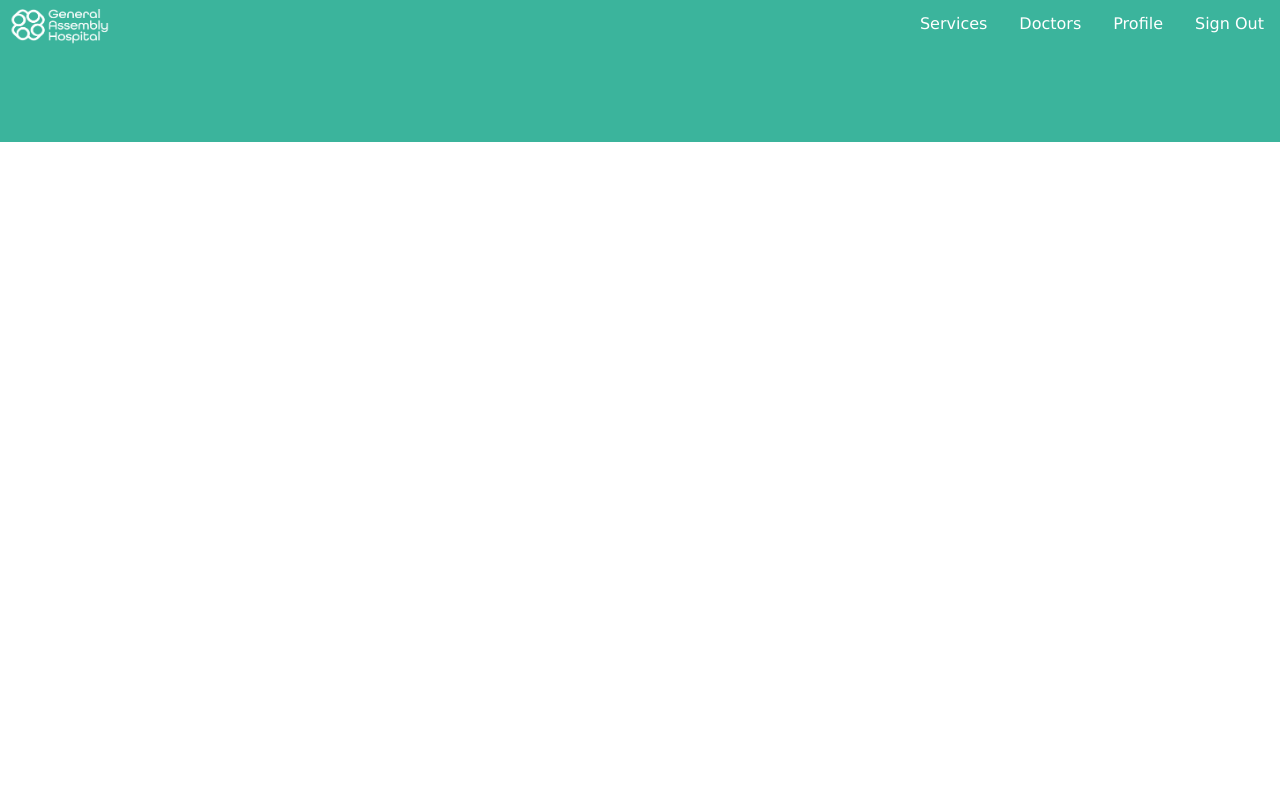
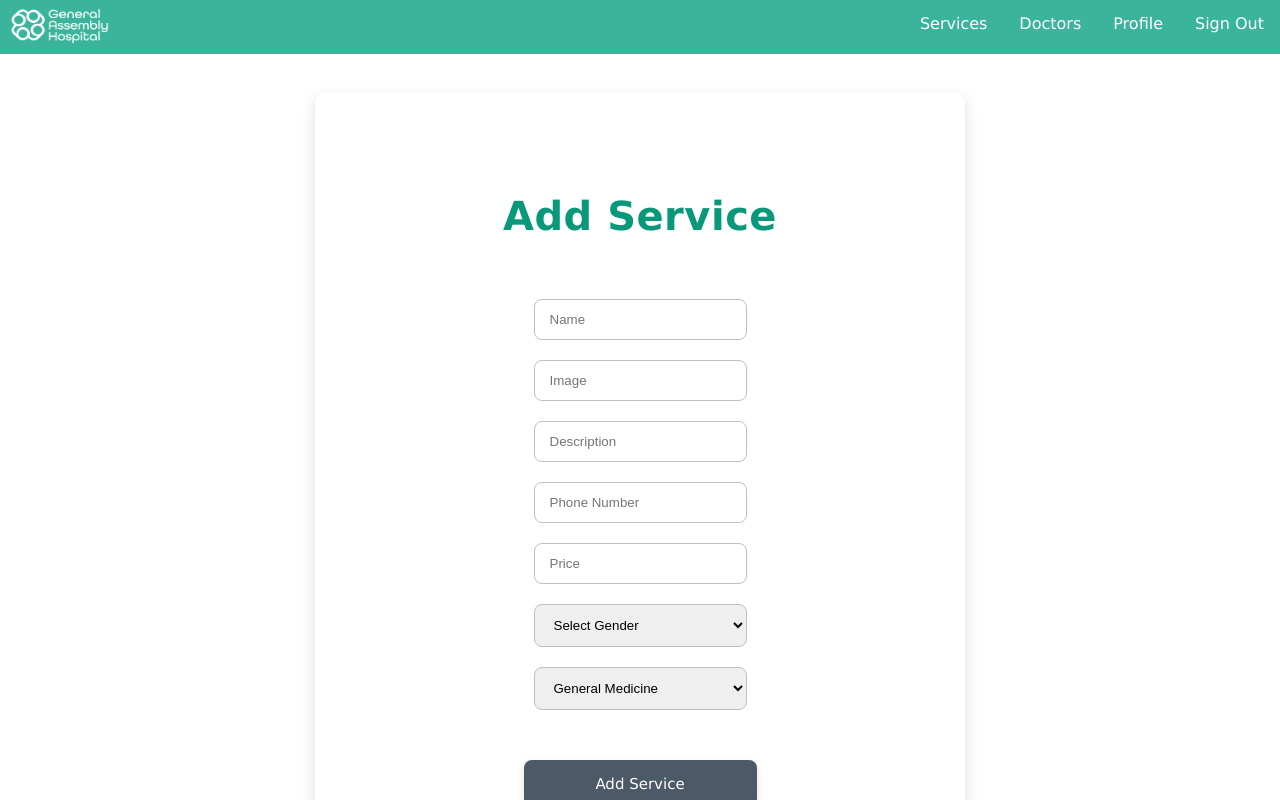
Before and after one commit to TasneemAlhelli/hospital-platform, a React (Vite) app: page /add-service in a window 1280 px wide. Shown: the top 800 px of the page. Built offline with nearby package versions, Linux system fonts and the light colour scheme.

Commit message:
Add service

```diff
--- a/src/App3.css
+++ b/src/App3.css
@@ -151,8 +151,80 @@
   font-family: "Lucida Sans", sans-serif;
   color: #4c5a67;
 }
+************
 
-******** ******** ******** ******** .editProfile-form {
+
+.addDocSection {
+  margin-top: 130px;
+  margin-bottom: 130px;
+  height: 750px;
+  display: flex;
+  flex-direction: column;
+  align-items: center;
+  justify-content: center;
+}
+
+.addDocForm-container {
+  width: 650px;
+  background-color: #fff;
+  box-shadow: rgba(0, 0, 0, 0.13) 0px 5px 15px;
+  border-radius: 10px;
+  box-sizing: border-box;
+  padding: 90px 30px;
+}
+
+.addDocForm {
+  display: flex;
+  flex-direction: column;
+  flex-wrap: wrap;
+  justify-content: space-between;
+  align-items: stretch;
+  align-content: center;
+}
+
+.addDocInput {
+  border-radius: 8px;
+  border: 1px solid #c0c0c0;
+  outline: 0 !important;
+  box-sizing: border-box;
+  padding: 12px 15px;
+  margin: 10px;
+}
+
+.addDocTitle {
+  color: #0a987b;
+  text-align: center;
+  font-family: "Lucida Sans", sans-serif;
+  margin: 10px 0 30px 0;
+  padding-bottom: 20px;
+  font-size: 40px;
+  font-weight: 800;
+  letter-spacing: 0.5px;
+}
+
+.addDoc-form-btn {
+  margin-top: 40px;
+  margin-bottom: 20px;
+  padding: 15px 15px;
+  font-family: "Lucida Sans", sans-serif;
+  font-size: 15px;
+  border-radius: 8px;
+  border: 0 !important;
+  outline: 0 !important;
+  background: #4c5a67;
+  color: white;
+  cursor: pointer;
+  box-shadow: rgba(0, 0, 0, 0.13) 0px 3px 8px;
+}
+
+.timeSec {
+  font-family: "Lucida Sans", sans-serif;
+  color: #4c5a67;
+}
+
+
+************
+.editProfile-form {
   display: flex;
   flex-direction: column;
   flex-wrap: nowrap;
--- a/src/pages/AddService.jsx
+++ b/src/pages/AddService.jsx
@@ -1,21 +1,21 @@
-import { useState, useEffect } from 'react'
-import { addService } from '../services/services'
+import { useState, useEffect } from "react"
+import { addService } from "../services/services"
 
 const AddService = () => {
   const options = [
-    'General Medicine',
-    'Pediatrics',
-    'Obstetrics and Gynecology',
-    'Urology',
-    'Dentistry',
-    'Dermatology',
-    'Cardiology',
-    'Orthopedics',
-    'Psychiatry',
-    'Physical Therapy',
-    'Occupational Therapy',
-    'Allergology',
-    'other'
+    "General Medicine",
+    "Pediatrics",
+    "Obstetrics and Gynecology",
+    "Urology",
+    "Dentistry",
+    "Dermatology",
+    "Cardiology",
+    "Orthopedics",
+    "Psychiatry",
+    "Physical Therapy",
+    "Occupational Therapy",
+    "Allergology",
+    "other",
   ]
   const [service, setService] = useState([])
 
@@ -25,61 +25,80 @@ const AddService = () => {
 
   const handelSubmit = (event) => {
     event.preventDefault()
-    console.log('event', event)
-    console.log('service', service)
+    console.log("event", event)
+    console.log("service", service)
     addService(service)
   }
   return (
+    <div className="addDocSection">
+      <div className="addDocForm-container">
+        <p class="addDocTitle"> Add Service</p>
         <div>
-      <form onSubmit={handelSubmit}>
-        <label htmlFor="name">Name:</label>
+          <form onSubmit={handelSubmit} class="addDocForm">
+            <label htmlFor="name"></label>
             <input
               id="name"
               type="text"
+              class="addDocInput"
+              placeholder="Name"
               onChange={handleChange}
               value={service.name}
             />
-        <label htmlFor="image">Image:</label>
+            <label htmlFor="image"></label>
             <input
               id="image"
               type="text"
+              class="addDocInput"
+              placeholder="Image"
               onChange={handleChange}
               value={service.image}
             />
-        <label htmlFor="description">Description:</label>
+            <label htmlFor="description"></label>
             <input
               id="description"
               type="text"
+              class="addDocInput"
+              placeholder="Description"
               onChange={handleChange}
               value={service.description}
             />
-        <label htmlFor="phone">Phone:</label>
+            <label htmlFor="phone"></label>
             <input
               id="phone"
               type="text"
+              class="addDocInput"
+              placeholder="Phone Number"
               onChange={handleChange}
               value={service.phone}
             />
-        <label htmlFor="price">Price:</label>
+            <label htmlFor="price"></label>
             <input
               id="price"
               type="Number"
+              class="addDocInput"
+              placeholder="Price"
               onChange={handleChange}
               value={service.price}
             />
-        <label htmlFor="genderInterest">Gender Interest:</label>
+            <label htmlFor="genderInterest"></label>
             <select
               onChange={handleChange}
               id="gender"
+              class="addDocInput"
               value={service.genderInterest}
             >
+              <option value="" selected disabled>
+                Select Gender
+              </option>
               <option value="Male">Male</option>
               <option value="Female">Female</option>
               <option value="Both">Both</option>
             </select>
-        <label htmlFor="specialization">Specialization:</label>
+            <label htmlFor="specialization"></label>
             <select
               id="specialization"
+              class="addDocInput"
+              placeholder="Specialization"
               onChange={handleChange}
               value={service.specialization}
             >
@@ -89,8 +108,10 @@ const AddService = () => {
                 </option>
               ))}
             </select>
-        <button type="submit">Add Service</button>
+            <button type="submit" className="addDoc-form-btn">Add Service</button>
           </form>
+        </div>
+      </div>
     </div>
   )
 }
```
Lines whose indentation alone changed are shown as unchanged.
